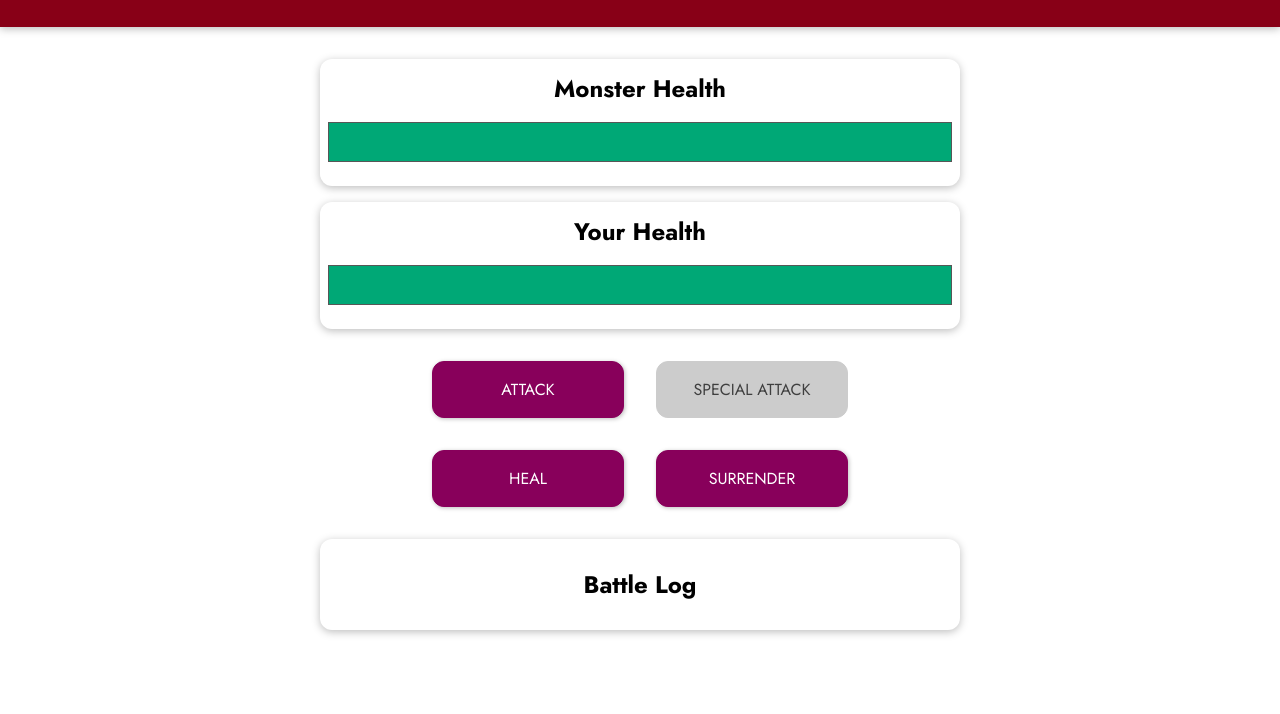
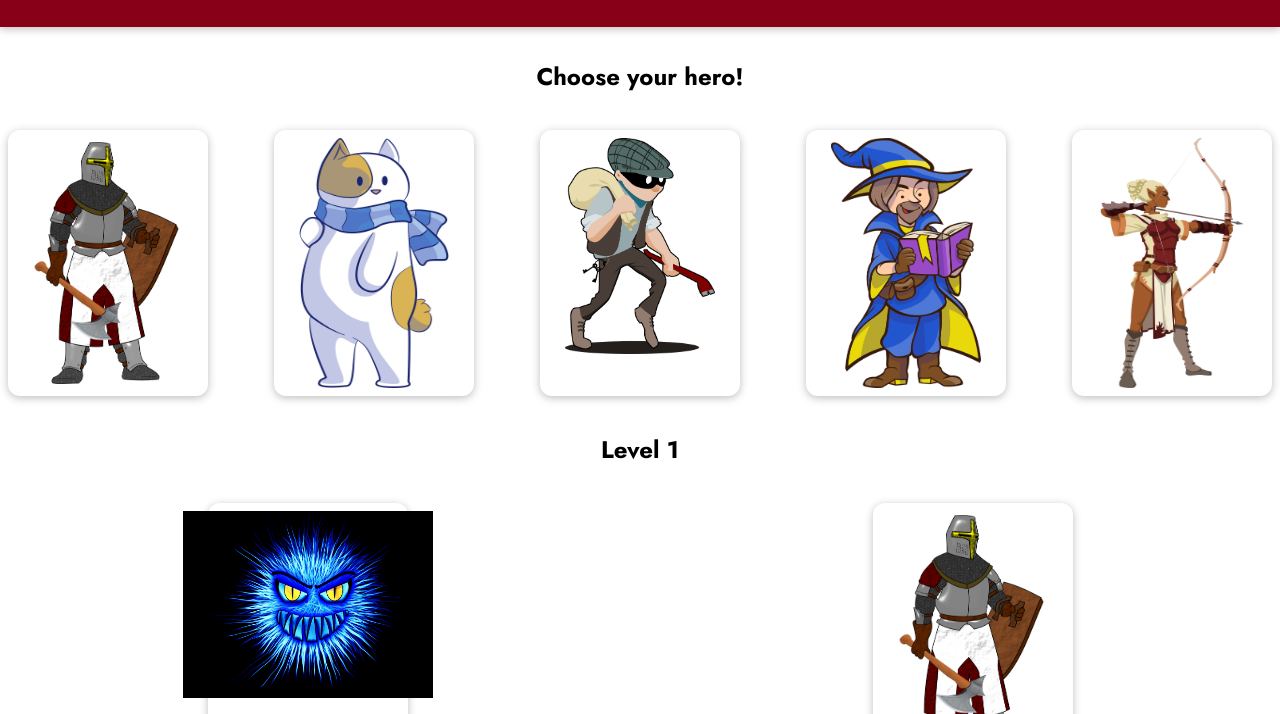
Before and after one commit to InnaForkert/monster-slayer, a plain HTML site: page index.html in a window 1280 px wide. Shown: the part 78-792 px from the top of the page. Drawn offline with nearby package versions, Linux system fonts and the light colour scheme.

Commit message:
feat: levels and monsters

```diff
--- a/app.js
+++ b/app.js
@@ -1,23 +1,47 @@
 const app = Vue.createApp({
   data() {
     return {
+      gameStarted: false,
       playerHealth: 100,
       monsterHealth: 100,
       currentRound: 0,
       winner: null,
       logMessages: [],
       specialAttackCounter: 0,
+      level: 1,
+      monsters: [
+        {
+          img: "./img/1.jpg",
+          name: "Stinky",
+        },
+        {
+          img: "/img/2.png",
+          name: "Saddy",
+        },
+        {
+          img: "/img/3.png",
+          name: "Worky",
+        },
+        {
+          img: "/img/4.png",
+          name: "Cringy",
+        },
+        {
+          img: "/img/5.png",
+          name: "Godslayer",
+        },
+      ],
     };
   },
   computed: {
     monsterBarStyles() {
-      if (this.monsterHealth < 0) {
+      if (this.monsterHealth <= 0) {
         return { width: "0%" };
       }
       return { width: this.monsterHealth + "%" };
     },
     playerBarStyles() {
-      if (this.playerHealth < 0) {
+      if (this.playerHealth <= 0) {
         return { width: "0%" };
       }
       return { width: this.playerHealth + "%" };
@@ -29,17 +53,22 @@ const app = Vue.createApp({
   watch: {
     playerHealth(value) {
       if (value <= 0) {
-        if (this.monsterHealth <= 0) {
-          this.winner = "draw";
-        } else {
-          this.winner = "monster";
-        }
+        alert("You were defeated!");
+        this.level = 1;
+        this.specialAttackCounter = 0;
+        this.winner = "monster";
       }
     },
     monsterHealth(value) {
       if (value <= 0) {
-        if (this.playerHealth <= 0) {
-          this.winner = "draw";
+        if (this.level < 5) {
+          this.level += 1;
+          setTimeout(
+            () => alert("Victory! Next level will not be that easy!"),
+            0
+          );
+          this.playerHealth = 100;
+          this.monsterHealth = 100;
         } else {
           this.winner = "player";
         }
@@ -77,6 +106,7 @@ const app = Vue.createApp({
     },
     healPlayer() {
       this.currentRound += 1;
+      this.specialAttackCounter += 1;
       const healValue = getRandomValue(8, 20);
       if (this.playerHealth + healValue > 100) {
         this.playerHealth = 100;
--- a/index.html
+++ b/index.html
@@ -17,18 +17,44 @@
       <h1>Monster Slayer</h1>
     </header>
     <div id="game">
+      <div class="choose" v-if="!gameStarted">
+        <h2>Choose your hero!</h2>
+        <div class="fighters heroes">
+          <section class="container">
+            <img src="/img/player/1.png" alt="knight" class="player" />
+          </section>
+          <section class="container">
+            <img src="/img/player/2.png" alt="knight" class="player" />
+          </section>
+          <section class="container">
+            <img src="/img/player/3.png" alt="knight" class="player" />
+          </section>
+          <section class="container">
+            <img src="/img/player/4.png" alt="knight" class="player" />
+          </section>
+          <section class="container">
+            <img src="/img/player/5.png" alt="knight" class="player" />
+          </section>
+        </div>
+      </div>
+      <h2>Level {{level}}</h2>
+      <div class="fighters">
         <section id="monster" class="container">
-        <h2>Monster Health</h2>
+          <img :src="monsters[level-1].img" alt="monster" class="monster" />
+          <h2>{{monsters[level-1].name}}</h2>
+          <h2 class="auto-margin">Monster Health</h2>
           <div class="healthbar">
             <div class="healthbar__value" :style="monsterBarStyles"></div>
           </div>
         </section>
         <section id="player" class="container">
+          <img src="/img/player/1.png" alt="player" class="player" />
           <h2>Your Health</h2>
           <div class="healthbar">
             <div class="healthbar__value" :style="playerBarStyles"></div>
           </div>
         </section>
+      </div>
       <section class="container" v-if="winner">
         <h2>Game Over!</h2>
         <h3 v-if="winner === 'monster'">You lost!</h3>
--- a/styles.css
+++ b/styles.css
@@ -3,7 +3,7 @@
 }
 
 html {
-  font-family: 'Jost', sans-serif;
+  font-family: "Jost", sans-serif;
 }
 
 body {
@@ -23,6 +23,9 @@ section {
   width: 90%;
   max-width: 40rem;
   margin: auto;
+  display: flex;
+  flex-direction: column;
+  align-items: center;
 }
 
 .healthbar {
@@ -45,11 +48,14 @@ section {
   margin: 1rem auto;
   box-shadow: 0 2px 8px rgba(0, 0, 0, 0.26);
   border-radius: 12px;
+  max-width: 300px;
 }
 
 #monster h2,
 #player h2 {
   margin: 0.25rem;
+  display: block;
+  margin-top: auto;
 }
 
 #controls {
@@ -117,3 +123,35 @@ button:disabled {
 .log--heal {
   color: green;
 }
+
+.monster {
+  display: block;
+  max-width: 250px;
+  max-height: 250px;
+  margin-bottom: 15px;
+}
+
+.player {
+  display: block;
+  width: 150px;
+  max-height: 250px;
+}
+
+.fighters {
+  display: flex;
+  gap: 50px;
+  justify-content: center;
+}
+
+body {
+  text-align: center;
+}
+
+.heroes {
+  display: flex;
+  flex-wrap: wrap;
+}
+
+.fighters .container {
+  width: 200px;
+}
```
Also changed, not shown: img/1.jpg (added), img/2.png (added), img/3.png (added), img/4.png (added), img/5.png (added), img/player/1.png (added), img/player/2.png (added), img/player/3.png (added), img/player/4.png (added), img/player/5.png (added). Lines whose indentation alone changed are shown as unchanged.
